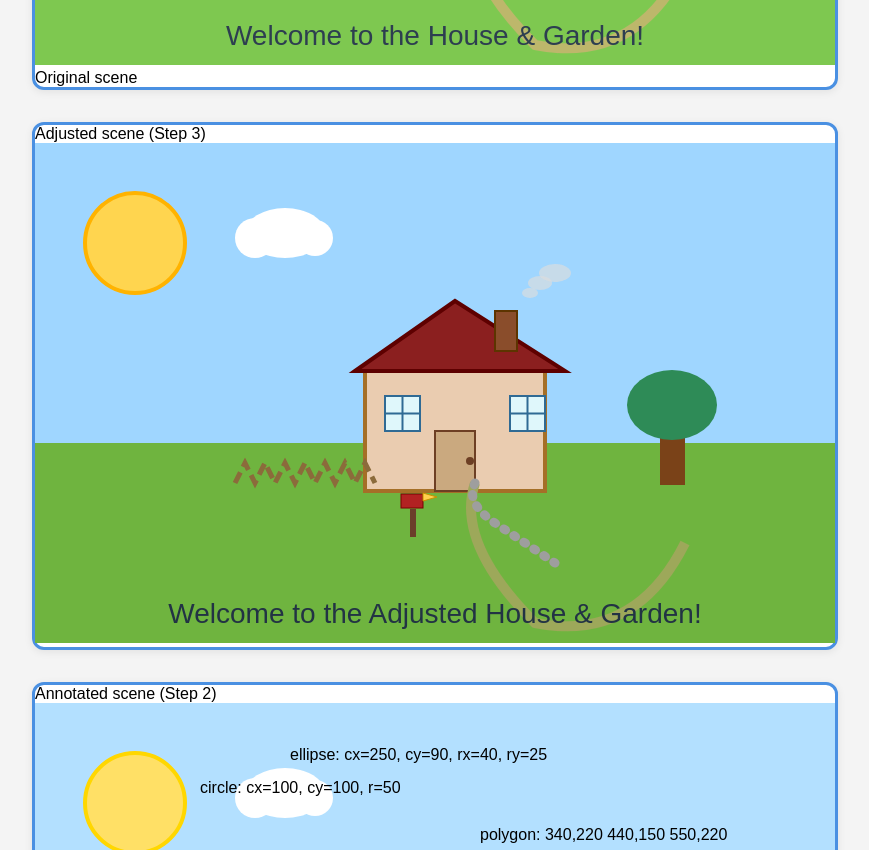
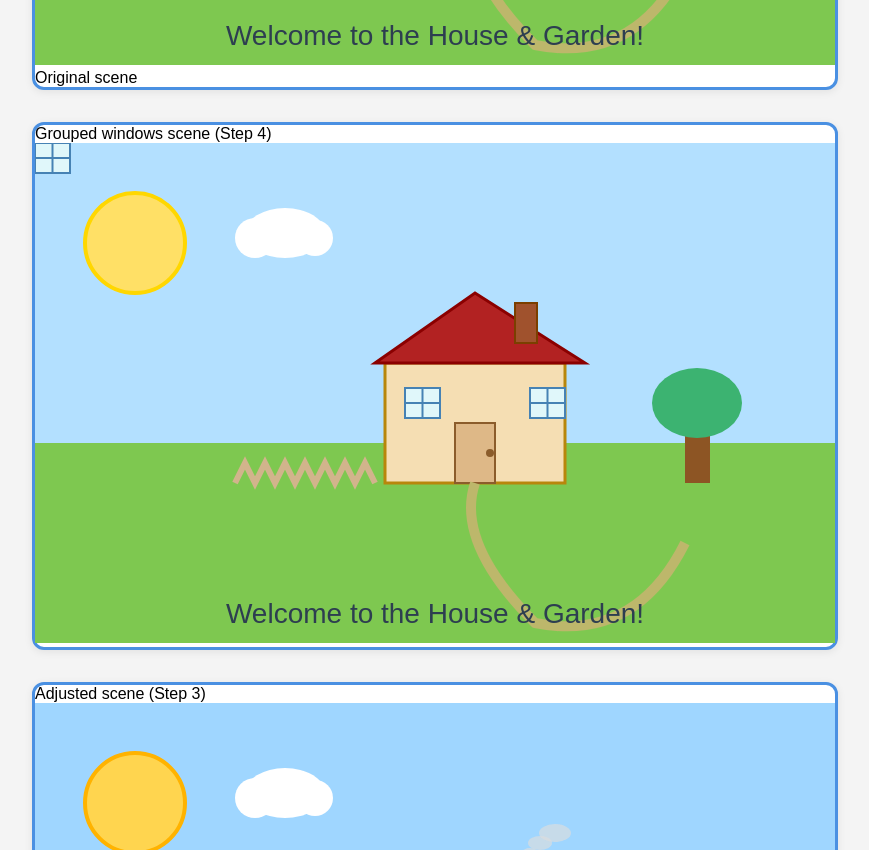
Before and after one commit to kenn040502/T04-1, a plain HTML site: page index.html in a window 1280 px wide. Shown: the part 560-1410 px from the top of the page, without its empty margins (205-1074 px from the left). Drawn offline with Linux system fonts and the light colour scheme.

Commit message:
refactor: add fourth SVG with windows grouped via <g> and positioned using translate [AI-assisted]

```diff
--- a/index.html
+++ b/index.html
@@ -88,6 +88,87 @@
 			<text x="400" y="480" text-anchor="middle" font-size="28" fill="#2d3e50" font-family="Arial, sans-serif">Welcome to the House &amp; Garden!</text>
 		</svg>
 		<figcaption>Original scene</figcaption>
+	</figure>
+
+	<!-- Grouped-windows duplicate (Step 4): define a reusable window group and use it twice -->
+	<figure id="scene-grouped-figure" class="svg-border" style="margin-top:1em;">
+		<figcaption>Grouped windows scene (Step 4)</figcaption>
+		<svg id="scene-grouped"
+			width="800" height="500"
+			viewBox="0 0 800 500"
+			role="img"
+			aria-labelledby="svgTitleGrouped svgDescGrouped"
+			tabindex="0"
+		>
+			<title id="svgTitleGrouped">Grouped-windows House and Garden Scene</title>
+			<desc id="svgDescGrouped">Duplicate of the original scene showing how to group window elements and reuse them with &lt;use&gt; for maintainability.</desc>
+
+			<!-- Scoped styles for this grouped SVG only -->
+			<style>
+				/* Scoped so other SVGs are not affected */
+				#scene-grouped #window rect { fill: #e0f7fa; stroke: #4682b4; stroke-width: 2; }
+				#scene-grouped #window line { stroke: #4682b4; stroke-width: 2; }
+			</style>
+
+			<!-- Sky -->
+			<rect x="0" y="0" width="800" height="300" fill="#b3e0ff" />
+			<!-- Grass -->
+			<rect x="0" y="300" width="800" height="200" fill="#7ec850" />
+
+			<!-- Sun (circle) -->
+			<circle cx="100" cy="100" r="50" fill="#ffe066" stroke="#ffd700" stroke-width="4" />
+
+			<!-- Cloud (ellipse + circles) -->
+			<ellipse cx="250" cy="90" rx="40" ry="25" fill="#fff" />
+			<circle cx="220" cy="95" r="20" fill="#fff" />
+			<circle cx="280" cy="95" r="18" fill="#fff" />
+
+			<!-- Tree trunk (rect) -->
+			<rect x="650" y="270" width="25" height="70" fill="#8d5524" />
+			<!-- Tree foliage (ellipse) -->
+			<ellipse cx="662" cy="260" rx="45" ry="35" fill="#3cb371" />
+
+			<!-- House body (rect) -->
+			<rect x="350" y="220" width="180" height="120" fill="#f5deb3" stroke="#b8860b" stroke-width="3" />
+			<!-- Roof (polygon) -->
+			<polygon points="340,220 440,150 550,220" fill="#b22222" stroke="#8b0000" stroke-width="3" />
+			<!-- Chimney (rect) -->
+			<rect x="480" y="160" width="22" height="40" fill="#a0522d" stroke="#7b3f00" stroke-width="2" />
+			<!-- Door (rect) -->
+			<rect x="420" y="280" width="40" height="60" fill="#deb887" stroke="#8b5c2b" stroke-width="2" />
+			<!-- Door knob (circle) -->
+			<circle cx="455" cy="310" r="4" fill="#8b5c2b" />
+
+			<!-- Reusable window group definition: a 35x30 rect with vertical and horizontal mullions -->
+			<!-- Benefit: grouping lets us update window appearance once and reuse it in many places -->
+			<g id="window" aria-hidden="true">
+				<!-- rect is 35x30 as requested; when used we translate it to the window positions -->
+				<rect x="0" y="0" width="35" height="30" />
+				<!-- vertical mullion at half the width -->
+				<line x1="17.5" y1="0" x2="17.5" y2="30" />
+				<!-- horizontal mullion at half the height -->
+				<line x1="0" y1="15" x2="35" y2="15" />
+			</g>
+
+			<!-- Use the grouped window twice, positioned with translate to match original windows -->
+			<!-- translate(370,245): places the window group's origin at x=370,y=245 (matches original left window x/y) -->
+			<use href="#window" transform="translate(370,245)" />
+			<!-- translate(495,245): places the second window at the original right window x/y -->
+			<use href="#window" transform="translate(495,245)" />
+
+			<!-- NOTE: the group uses a 30px height (vs original 35px). This keeps the group compact while
+			     still aligning the top-left at the same coordinates; adjust translate y if you need exact
+			     pixel-matching. Grouping simplifies maintenance: change the group once to update all windows. -->
+
+			<!-- Fence (polyline) -->
+			<polyline points="200,340 210,320 220,340 230,320 240,340 250,320 260,340 270,320 280,340 290,320 300,340 310,320 320,340 330,320 340,340" fill="none" stroke="#d2b48c" stroke-width="6" />
+
+			<!-- Curved garden path (path) -->
+			<path d="M 440 340 Q 420 400 500 480 Q 600 500 650 400" fill="none" stroke="#bdb76b" stroke-width="10" />
+
+			<!-- Caption (text) -->
+			<text x="400" y="480" text-anchor="middle" font-size="28" fill="#2d3e50" font-family="Arial, sans-serif">Welcome to the House &amp; Garden!</text>
+		</svg>
 	</figure>
 
 	<!-- Adjusted duplicate (Step 3): small transforms, contrast/stroke tweaks, dashed fence, footpath, mailbox, smoke -->
```
